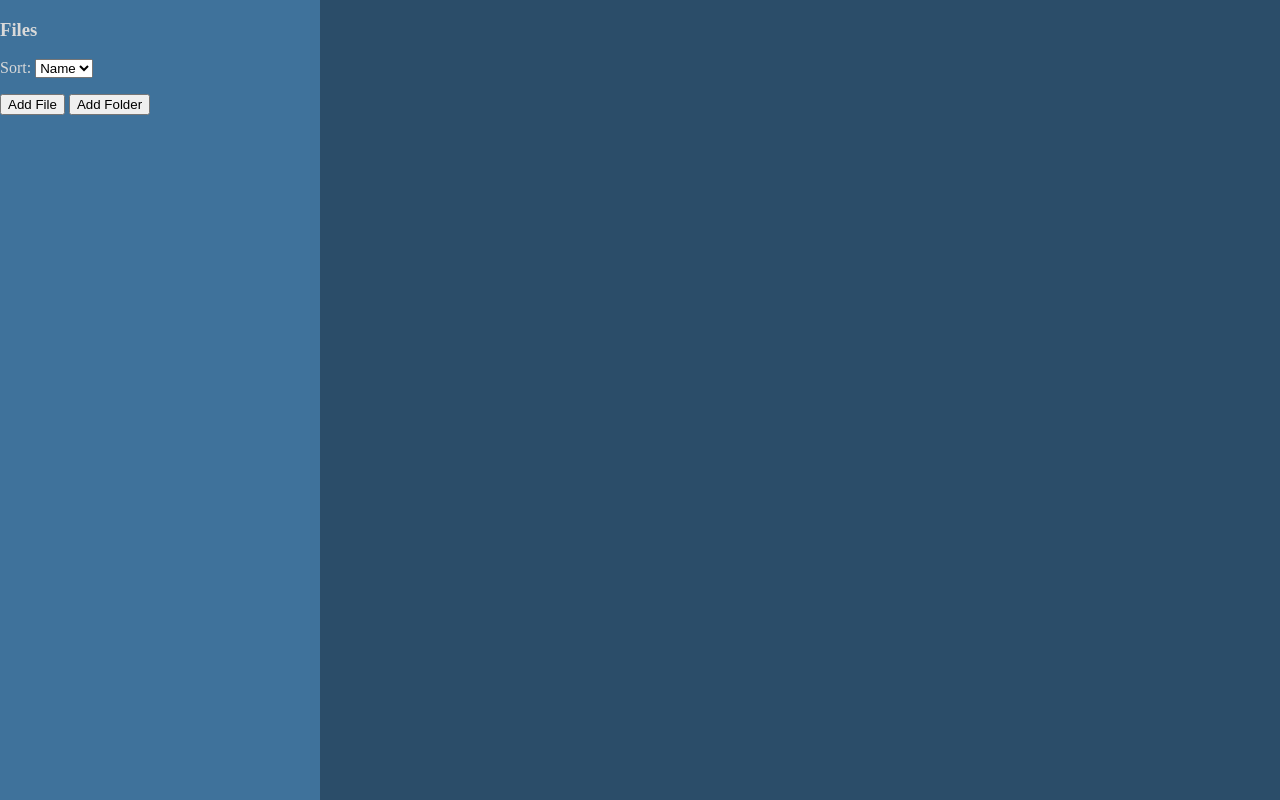
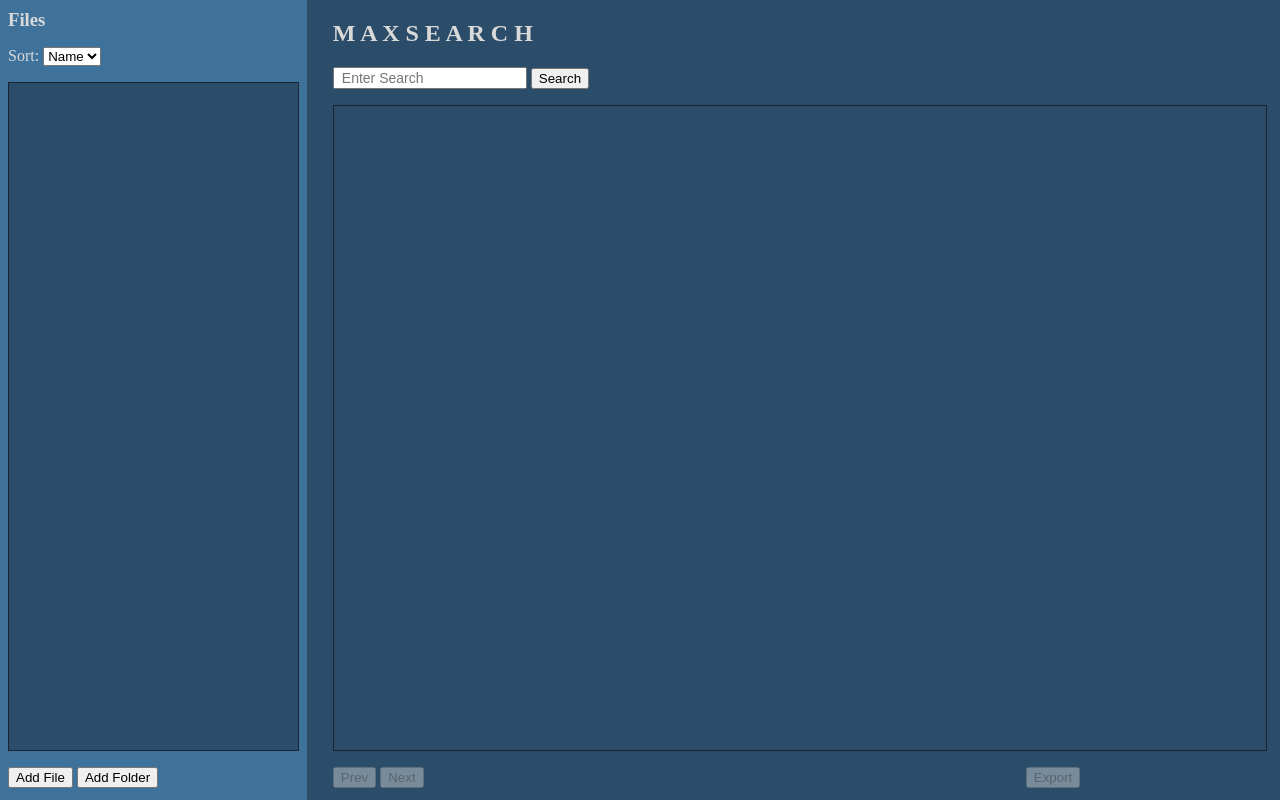
Before and after one commit to MaxsetDev/MaxsearchElectron, a plain HTML site: page app/index.html in a window 1280 px wide. Drawn offline with Linux system fonts and the light colour scheme.

Commit message:
Operating version

```diff
--- a/app/index.html
+++ b/app/index.html
@@ -14,30 +14,55 @@
     <script src="static/js/index.js"></script>
     <script src="static/js/file.js"></script>
     <script src="static/js/util.js"></script>
+    <script src="static/js/search.js"></script>
 </head>
 <body>
-  <div class="left">
-    <h3>Files</h3>
-    <p>Sort:
+  <div class="leftpanel">
+    <h3 id="fileheader">Files</h3>
+    <p id="sortoptions">Sort:
       <select id="filesort" onchange="file.refreshfiledisplay();">
         <option value="Name">Name</option>
         <option value="Time">Time</option>
       </select>
     </p>
-    <ul class="filebox" id="filebox"></ul>
-    <button id="addfilebutton" onclick="file.newfile();">Add File</button>
-    <button id="adddirbutton" onclick="file.newfolder();">Add Folder</button>
     <form id="newfolder" style="display:none;">
       <input id="newfoldername" type="text" placeholder="New Folder Name"/>
       <br>
-      <input id="newfolderbutton" type="submit" onclick="file.createDir(event);">Create</button>
+      <input id="newfolderbutton" type="submit" onclick="file.createDir(event);" value="Create"/>
+      <button onclick="event.preventDefault();file.newfolder();">Cancel</button>
     </form>
     <div id="movebox" style="display:none;">
-      <h4>Move To:</h4>
+      <h4 style="margin:0.5em 0 0;">Move <span id="movingname"></span> To:</h4>
       <form id="moveoptions">
         <div id="moveoptionsbox"></div>
-        <input type="submit" onclick="file.hidemove(event);">Cancel</button>
+        <br>
+        <input type="submit" onclick="file.hidemove(event);" value="Cancel"/>
       </form>
+    </div>
+    <ul class="filebox" id="filebox"></ul>
+    <div id="filecontrolbuttons">
+      <button id="addfilebutton" onclick="file.newfile();">Add File</button>
+      <button id="adddirbutton" onclick="file.newfolder();">Add Folder</button>
+    </div>
+  </div>
+  <div id="searchpanel" class="rightpanel">
+    <div id="searchcontrols">
+      <h2 class="title">M A X S E A R C H</h2>
+      <form id="search">
+        <input type="text" id="searchbar" placeholder="Enter Search"/>
+        <input type="submit" id="searchbutton" value="Search" onclick="search.startSearch(event);"/>
+      </form>
+    </div>
+    <div id="searchdisplay">
+      <ul class="scroll" id="resultdisplay">
+      </ul>
+      <ul class="scroll" id="majortopics">
+      </ul>
+    </div>
+    <div id="resultcontrolbox">
+      <button id="searchprev" onclick="search.prev();" disabled>Prev</button>
+      <button id="searchnext" onclick="search.next();" disabled>Next</button>
+      <button id="exportsearch" onclick="search.export();" disabled>Export</button>
     </div>
   </div>
 
--- a/app/static/css/base.css
+++ b/app/static/css/base.css
@@ -10,13 +10,131 @@ html, body {
     width: 100%;
 }
 
-.left {
+.leftpanel {
   background-color: #3f729b;
   float: left;
-  width: 25%;
+  width: 24%;
   height: 100%;
+  padding: 0 0.5em 0 0.5em;
+  overflow: auto;
+  display: flex;
+  flex-direction: column;
+}
+
+.rightpanel {
+  float: right;
+  width: 73%;
+  margin: 0 1% 0 1%;
+  height: 100%;
+  overflow: auto;
+  display: flex;
+  flex-direction: column;
+}
+
+.scroll {
+  overflow: auto;
+}
+
+ul#resultdisplay {
+  height: 100%;
+  float: left;
+  width: 80%;
+  list-style: none;
+  padding-left: 1em;
+  margin:0;
+  overflow: auto;
+}
+
+ul#majortopics {
+  height: 100%;
+  float: right;
+  width: 20%;
+  list-style: none;
+  margin: 0;
+  overflow: auto;
+}
+
+li.alternatesearch {
+  font-size: large;
+}
+
+li.alternatesearch:hover {
+  color: #2bbbad;
+  cursor: pointer;
 }
 
 ul.filebox {
   list-style: none;
+  background-color: #2b4d69;
+  padding-left: 0.5em;
+  margin-left: 0.5em;
+  border-left: 1px solid #d9d9d9;
 }
+
+ul#filebox {
+  border: 1px solid #1b2432;
+  overflow: auto;
+  padding-left: 0;
+  margin-left: 0;
+  flex: 1 1 70%;
+}
+
+h3#fileheader {
+  flex: 0 0 auto;
+  margin-top: 0.5em;
+  margin-bottom: 0;
+}
+
+p#sortoptions {
+  flex: 0 0 auto;
+  margin-bottom: 0;
+}
+
+form#newfolder {
+  flex: 0 0 auto;
+}
+
+#movebox {
+  flex: 0 0 auto;
+}
+
+#filecontrolbuttons {
+  flex: 0 0 auto;
+  margin-bottom: 0.75em;
+}
+
+#resultcontrolbox {
+  clear: both;
+  width: 80%;
+  flex: 0 0 auto;
+  margin-top: 1em;
+  margin-bottom: 0.75em;
+}
+
+#searchcontrols {
+  flex: 0 0 auto;
+  margin-bottom: 1em;
+}
+
+button#exportsearch{
+  float: right;
+}
+
+img.filecontrol {
+  margin-left: 2px;
+}
+
+#searchdisplay {
+  flex: 1 1 70%;
+  border: 1px solid #1b2432;
+  overflow: auto;
+}
+
+input#searchbar {
+  font-size: 14px;
+  padding-left: 0.5em;
+}
+
+span.highlight {
+  background-color: #209b8f;
+}
--- a/app/static/js/file.js
+++ b/app/static/js/file.js
@@ -25,13 +25,17 @@ let file = {
         nametag.innerHTML = entry.Name;
         nametag.classList.add("entryname");
 
-        let move = document.createElement("button");
-        move.innerHTML = "+";
-        move.addEventListener("click", file.move.bind(true, entry.Id));
+        let move = document.createElement("img");
+        move.alt = "+";
+        move.src = "static/img/AddButton.png"
+        move.classList.add("filecontrol")
+        move.addEventListener("click", file.move.bind(true, entry.Id, entry.Name));
 
-        let del = document.createElement("button");
-        del.innerHTML = "x";
-        del.addEventListener("click", file.destroy.bind(true, entry.Id));
+        let del = document.createElement("img");
+        del.alt = "x";
+        del.src = "static/img/MinusButton.png"
+        del.classList.add("filecontrol")
+        del.addEventListener("click", file.destroy.bind(true, entry.Id, entry.Name));
 
         let row = document.createElement("li");
         htmlulbox.appendChild(row);
@@ -85,9 +89,10 @@ let file = {
       }
     });
   },
-  move: function(id) {
+  move: function(id, name) {
     asticode.loader.show()
     file.moveid = id;
+    document.getElementById("movingname").innerHTML = name
     astilectron.sendMessage({"name": "file.getMoveOptions", "payload": id}, function(message){
       asticode.loader.hide()
       if (message.name === "error") {
@@ -184,6 +189,7 @@ let file = {
           asticode.notifier.error(message.payload)
           return;
         }
+        document.getElementById("newfoldername").value = ""
         file.refreshfiledisplay()
       })
       document.getElementById("newfolder").style.display = "none"
--- /dev/null
+++ b/app/static/js/search.js
@@ -0,0 +1,122 @@
+let search = {
+  startSearch: function(eve) {
+    if (eve) {
+      eve.preventDefault()
+    }
+    searchphrase = document.getElementById("searchbar").value
+    if (searchphrase.length == 0) {
+      return
+    }
+    asticode.loader.show()
+    search.pagenum = 0
+    search.pagelength = -1
+    document.getElementById("searchprev").disabled = true
+    document.getElementById("exportsearch").disabled = true
+    document.getElementById("searchnext").disabled = true
+    util.emptyNode(document.getElementById("majortopics"))
+    astilectron.sendMessage({"name":"search.re.simple.start", "payload": searchphrase}, function(message) {
+      asticode.loader.hide()
+      if (message.name === "error") {
+        asticode.notifier.error(message.payload)
+        return
+      }
+      search.refreshpage()
+      search.setpagelength()
+      search.getMajorTopics(10)
+    });
+  },
+  pagenum: 0,
+  pagelength: -1,
+  refreshpage: function() {
+    asticode.loader.show()
+    resultbox = document.getElementById("resultdisplay")
+    util.emptyNode(resultbox)
+    astilectron.sendMessage({"name":"search.getResult", "payload": search.pagenum}, function(message) {
+      asticode.loader.hide()
+      if (message.name === "error") {
+        asticode.notifier.error(message.payload)
+        return
+      }
+      for (let match of message.payload) {
+        let row = document.createElement("li")
+        let id = document.createElement("h3")
+        id.innerHTML = match.Name + " - " + match.Path
+        row.appendChild(id)
+        let sent = document.createElement("p")
+        for (let sec of match.Text) {
+          let spn = document.createElement("span")
+          spn.innerHTML = sec.Text
+          if (sec.Highlight) {
+            spn.classList.add("highlight")
+          }
+          sent.appendChild(spn)
+        }
+        //sent.innerHTML = match.Text
+        row.appendChild(sent)
+        resultbox.appendChild(row)
+      }
+    });
+  },
+  setpagelength: function() {
+    astilectron.sendMessage({"name": "search.getLen"}, function(message) {
+      if (message.name === "error") {
+        asticode.notfier.error(message.payload)
+        return
+      }
+      search.pagelength = message.payload
+      document.getElementById("exportsearch").disabled = false
+      search.refreshbuttons()
+    });
+  },
+  refreshbuttons: function() {
+    document.getElementById("searchprev").disabled = search.pagenum <= 0
+    document.getElementById("searchnext").disabled = search.pagenum + 1 >= search.pagelength
+  },
+  prev: function() {
+    search.pagenum = search.pagenum - 1
+    search.refreshpage()
+    search.refreshbuttons()
+  },
+  next: function() {
+    search.pagenum = search.pagenum + 1
+    search.refreshpage()
+    search.refreshbuttons()
+  },
+  export: function() {
+    //dialog save
+    asticode.loader.show()
+    astilectron.showSaveDialog({title: "Export Search"}, function(filename) {
+        if (!filename || filename.length == 0) {
+          asticode.loader.hide()
+          return
+        }
+        astilectron.sendMessage({"name":"search.export", "payload":filename}, function(message) {
+          asticode.loader.hide()
+          if (message.name === "error") {
+            asticode.notifier.error(message.payload)
+            return
+          }
+        });
+    });
+  },
+  getMajorTopics: function(size) {
+    astilectron.sendMessage({"name":"search.GetMajorTopics", "payload":size}, function(message){
+      if (message.name === "error") {
+        asticode.notifier.error(message.payload)
+        return
+      }
+      let box = document.getElementById("majortopics")
+      for (let word of message.payload) {
+        let row = document.createElement("li")
+        row.classList.add("alternatesearch")
+        row.addEventListener("click", search.startSearchother.bind(true, word))
+        row.innerHTML = word
+        box.appendChild(row)
+      }
+    });
+  },
+  startSearchother: function(word) {
+    document.getElementById("searchbar").value = word
+    search.startSearch(false)
+  }
+}
```
Also changed, not shown: api.txt (deleted), app/static/img/AddButton.png (added), app/static/img/InfoButton.png (added), app/static/img/MinusButton.png (added), icon.ico (deleted), icon.png (deleted), maxsetlogo.ico (added), maxsetlogo.png (added), 2 other files.
